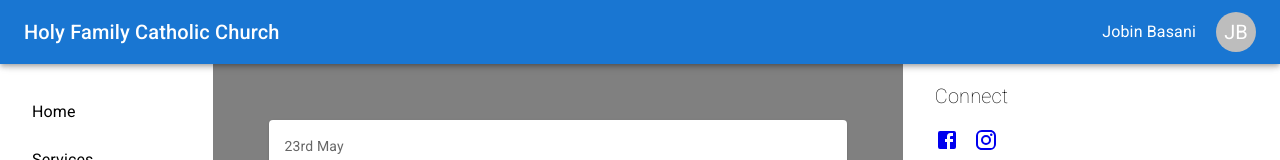
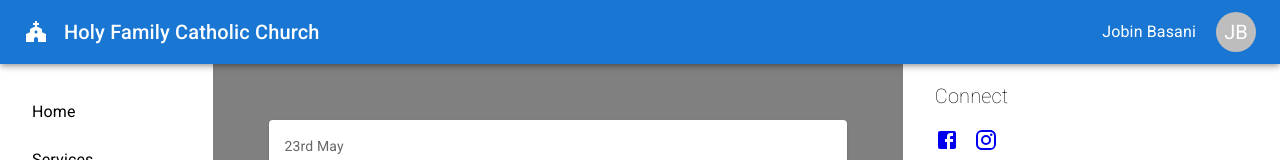
Before and after one commit to jobinbasani/user-manager, a React (Create React App) app in the folder ui/user-manager/: page / in a window 1280 px wide. Shown: the top 160 px of the page. Built offline with nearby package versions, Linux system fonts and the light colour scheme.

Commit message:
Update layout

```diff
--- a/ui/user-manager/src/components/layout/Navbar.tsx
+++ b/ui/user-manager/src/components/layout/Navbar.tsx
@@ -19,10 +19,12 @@ export default function Navbar() {
   return (
     <AppBar position="sticky">
       <StyledToolbar>
-        <ChurchIcon sx={{ display: { xs: 'block', sm: 'none' } }} />
-        <Typography variant="h6" sx={{ display: { xs: 'none', sm: 'block' } }}>
-          Holy Family Catholic Church
-        </Typography>
+        <ChurchIcon />
+        <Box sx={{ flexGrow: 1, paddingLeft: 2 }}>
+          <Typography variant="h6" sx={{ display: { xs: 'none', sm: 'block' } }}>
+            Holy Family Catholic Church
+          </Typography>
+        </Box>
         <UserInfo>
           <Typography sx={{ display: { xs: 'none', sm: 'block' } }}>Jobin Basani</Typography>
           <Avatar>JB</Avatar>
```
